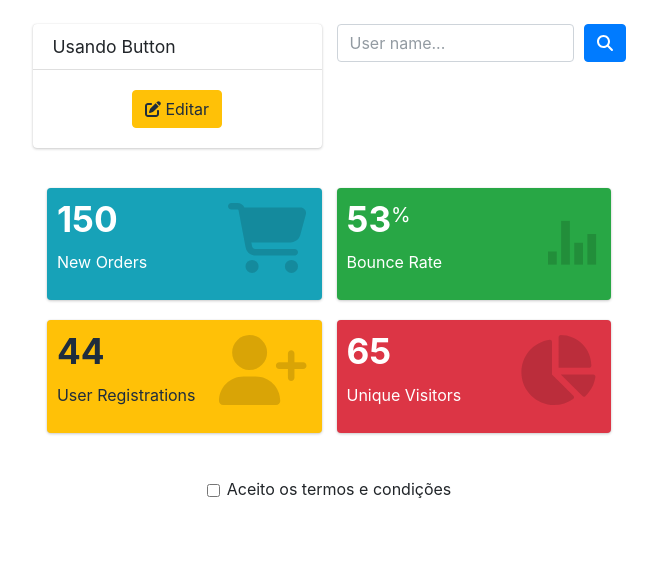
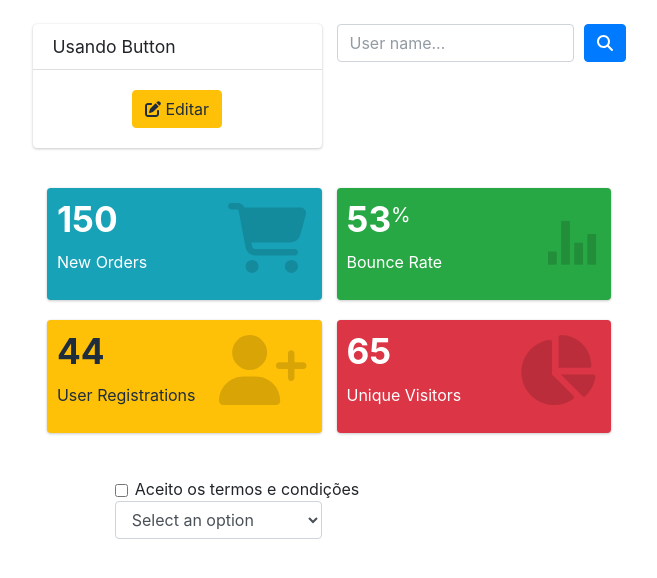
Before and after one commit to Mario-Coxe/vue-componentization, a Vue app: page / in a window 1280 px wide. Shown: the top 578 px of the page, without its empty margins (7-664 px from the left). Built offline with nearby package versions, Linux system fonts and the light colour scheme.

Commit message:
feat: select component

```diff
--- a/src/App.vue
+++ b/src/App.vue
@@ -4,6 +4,7 @@ import Button from '@/components/button/button.vue'
 import Widget from '@/components/box/box.vue'
 import SearchInput from '@/components/search-input/search-input.vue'
 import Checkbox from '@/components/checkbox/checkbox.vue'
+import Select from '@/components/select/select.vue'
 
 const handleButtonClick = () => {
   console.log('Botão foi clicado!')
@@ -17,6 +18,14 @@ const handleSearch = (query: string) => {
   console.log('Valor digitado:', query)
   console.log(isChecked.value)
 }
+
+const dropdownOptions = ref([
+  { label: 'Opção 1', value: '1' },
+  { label: 'Opção 2', value: 2 },
+  { label: 'Opção 3', value: 3 }
+])
+
+const selectedValue = ref<string | number>()
 </script>
 
 <template>
@@ -41,12 +50,10 @@ const handleSearch = (query: string) => {
         </div>
       </div>
 
-      <!-- Componente SearchInput -->
       <div class="col-md-6 mb-4">
         <SearchInput placeholder="User name..." @search="handleSearch" />
       </div>
 
-      <!-- Linhas e colunas para os boxes -->
       <div class="row">
         <!-- Box 1 -->
         <div class="col-md-6">
@@ -94,6 +101,8 @@ const handleSearch = (query: string) => {
         <div class="container mt-4">
           <Checkbox id="checkbox1" label="Aceito os termos e condições" v-model="isChecked" />
         </div>
+
+        <Select :options="dropdownOptions" v-model="selectedValue" />
       </div>
     </div>
   </div>
--- /dev/null
+++ b/src/components/select/select.vue
@@ -0,0 +1,41 @@
+<template>
+  <div class="col-md-6">
+    <select class="form-control" :value="modelValue" @change="onChange">
+      <option :value="modelValue" disabled selected>
+        {{ placeholder }}
+      </option>
+      <option v-for="option in options" :key="option.value" :value="option.value">
+        {{ option.label }}
+      </option>
+    </select>
+  </div>
+</template>
+
+<script setup lang="ts">
+import { defineProps, defineEmits } from 'vue'
+
+const props = defineProps({
+  options: {
+    type: Array as () => { label: string; value: string | number }[],
+    required: true
+  },
+  modelValue: {
+    type: [String, Number],
+    default: ''
+  },
+  placeholder: {
+    type: String,
+    default: 'Select an option'
+  }
+})
+
+const emit = defineEmits(['update:modelValue'])
+
+const onChange = (event: Event) => {
+  const target = event.target as HTMLSelectElement
+  emit('update:modelValue', target.value)
+}
+</script>
+
+<style scoped>
+</style>
```
